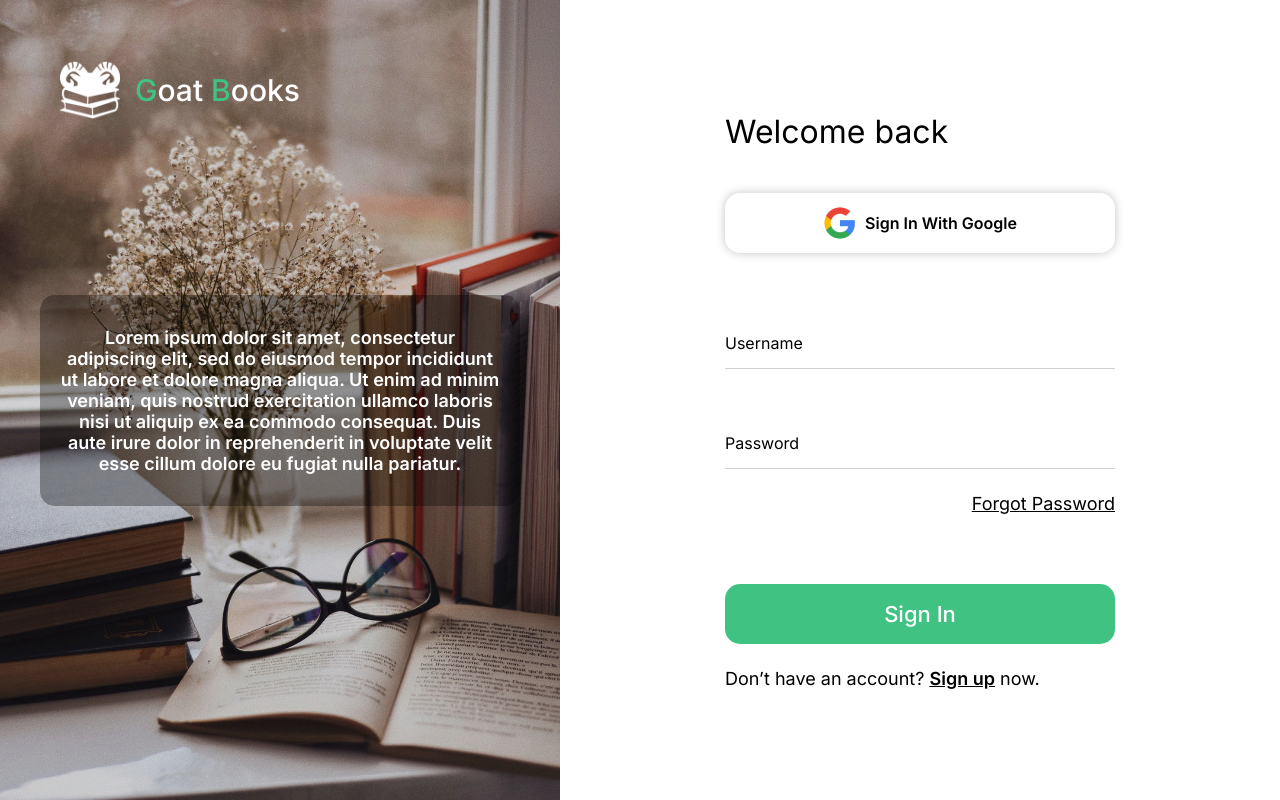
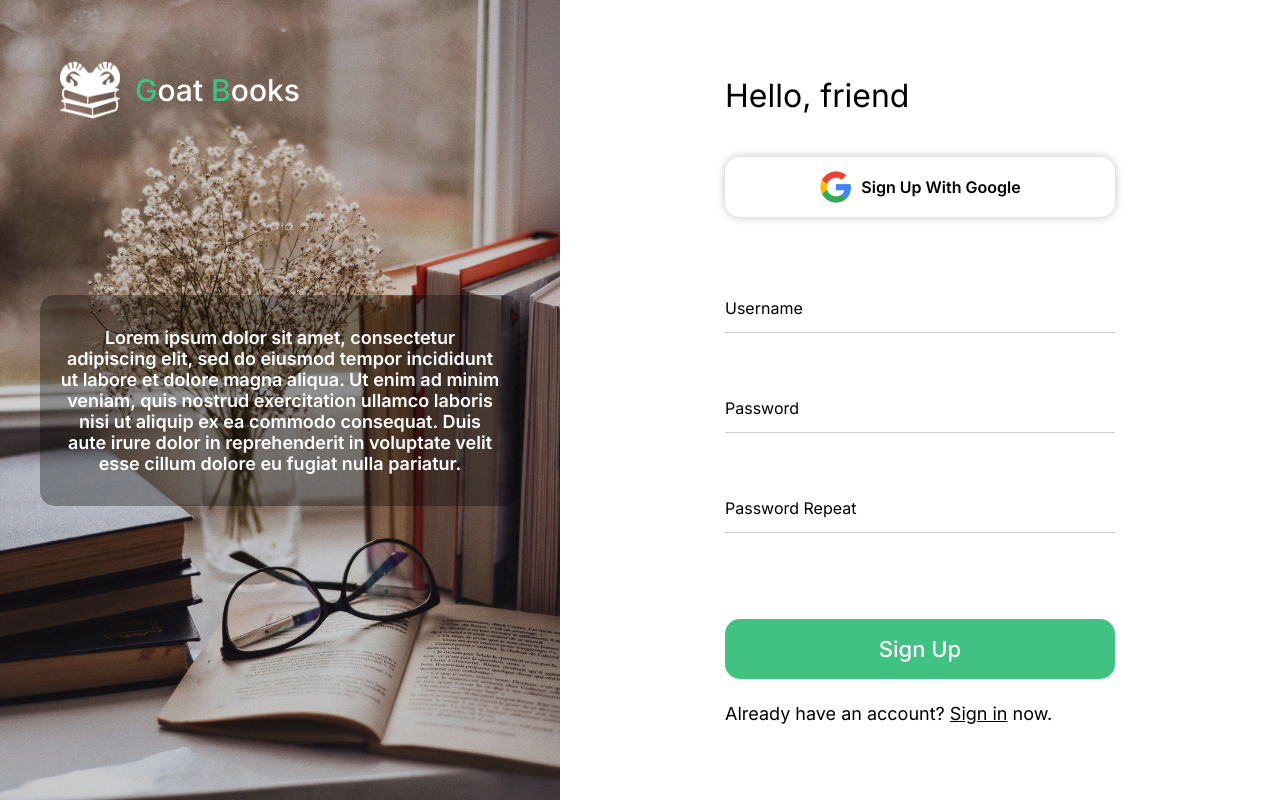
Before and after one commit to farhad-gh-dev/goat-books, a React (Create React App) app in the folder client/: page /auth/sign-up in a window 1280 px wide. Built offline with nearby package versions, Linux system fonts and the light colour scheme.

Commit message:
Add sign-up form

```diff
--- /dev/null
+++ b/client/src/Components/Organisms/SignUpForm/SignUpForm.styled.ts
@@ -0,0 +1,74 @@
+import styled from "styled-components";
+import { screenSize, typography } from "Styles";
+import { Button, Text } from "Components/Atoms";
+
+export const StyledSignUpForm = styled.form`
+  width: 100%;
+
+  ${screenSize.laptop} {
+    width: 390px;
+  }
+
+  .heading {
+    margin-bottom: 32px;
+    text-align: center;
+
+    ${screenSize.laptop} {
+      margin-bottom: 42px;
+      text-align: left;
+    }
+  }
+
+  .text-input {
+    margin-bottom: 16px;
+
+    ${screenSize.laptop} {
+      margin-bottom: 24px;
+    }
+
+    &.last-item {
+      margin-bottom: 86px;
+    }
+  }
+
+  .sign-up-link {
+    font-weight: ${typography.weight["semi-bold"]};
+  }
+`;
+
+export const GoogleSignUpButton = styled(Button)`
+  margin-bottom: 24px;
+
+  ${screenSize.laptop} {
+    margin-bottom: 40px;
+  }
+`;
+
+export const GoogleImage = styled.img`
+  width: 26px;
+  height: 26px;
+  margin-right: 8px;
+
+  ${screenSize.laptop} {
+    width: 34px;
+    height: 34px;
+  }
+`;
+
+export const GoogleLoginText = styled(Text)`
+  font-size: ${typography.size.text_14};
+
+  ${screenSize.laptop} {
+    font-size: ${typography.size.text_16};
+  }
+`;
+
+export const SignUpButton = styled(Button)`
+  font-size: ${typography.size.text_18};
+  margin-bottom: 12px;
+
+  ${screenSize.laptop} {
+    font-size: ${typography.size.text_22};
+    margin-bottom: 24px;
+  }
+`;
--- /dev/null
+++ b/client/src/Components/Organisms/SignUpForm/SignUpForm.tsx
@@ -0,0 +1,76 @@
+import React, { useState } from "react";
+import { Heading, TextInput, Link, Text } from "Components/Atoms";
+import {
+  StyledSignUpForm,
+  GoogleImage,
+  GoogleSignUpButton,
+  GoogleLoginText,
+  SignUpButton,
+} from "./SignUpForm.styled";
+import GoogleLogo from "Assets/google-logo.png";
+
+export const SignUpForm: React.FC = () => {
+  const [username, setUsername] = useState("");
+  const [password, setPassword] = useState("");
+  const [passwordRepeat, setPasswordRepeat] = useState("");
+
+  const handleSignUpWithGoogle = () => {
+    console.log("google sign-Up clicked...");
+  };
+
+  const handleSignUp = () => {
+    console.log("sign-Up btn clicked...");
+  };
+
+  return (
+    <StyledSignUpForm>
+      <Heading h2 fontWeight="regular" className="heading">
+        Hello, friend
+      </Heading>
+
+      <GoogleSignUpButton onClick={handleSignUpWithGoogle} fullWidth>
+        <GoogleImage src={GoogleLogo} alt="" />
+        <GoogleLoginText textTransform="capitalize" fontWeight="semi-bold">
+          Sign up with google
+        </GoogleLoginText>
+      </GoogleSignUpButton>
+
+      <TextInput
+        label="username"
+        value={username}
+        onChange={(e) => setUsername(e.target.value)}
+        fullWidth
+        className="text-input"
+      />
+      <TextInput
+        isPassword
+        label="password"
+        value={password}
+        onChange={(e) => setPassword(e.target.value)}
+        fullWidth
+        className="text-input"
+      />
+
+      <TextInput
+        isPassword
+        label="password repeat"
+        value={passwordRepeat}
+        onChange={(e) => setPasswordRepeat(e.target.value)}
+        fullWidth
+        className="text-input last-item"
+      />
+
+      <SignUpButton onClick={handleSignUp} variant="primary" fullWidth>
+        Sign Up
+      </SignUpButton>
+
+      <Text size="lg">
+        Already have an account?{" "}
+        <Link className="sign-in-link" href="/auth/sign-in">
+          Sign in
+        </Link>{" "}
+        now.
+      </Text>
+    </StyledSignUpForm>
+  );
+};
--- a/client/src/Routes/index.tsx
+++ b/client/src/Routes/index.tsx
@@ -1,6 +1,6 @@
 import React from "react";
 import { Routes, Route, Navigate } from "react-router-dom";
-import { Text, SignInForm } from "Components";
+import { Text, SignInForm, SignUpForm } from "Components";
 import ProtectedRoutes from "./ProtectedRoutes";
 import Auth from "./Auth/Auth";
 
@@ -14,7 +14,7 @@ const AppRoutes: React.FC = () => {
 
       <Route element={<Auth isAllowed={!auth.user} />}>
         <Route path="/auth/sign-in" element={<SignInForm />} />
-        <Route path="/auth/sign-up" element={<SignInForm />} />
+        <Route path="/auth/sign-up" element={<SignUpForm />} />
       </Route>
 
       <Route element={<ProtectedRoutes isAllowed={auth.user} />}>
```
Also changed, not shown: 1 other file (tests, documents, lock files or other folders).
